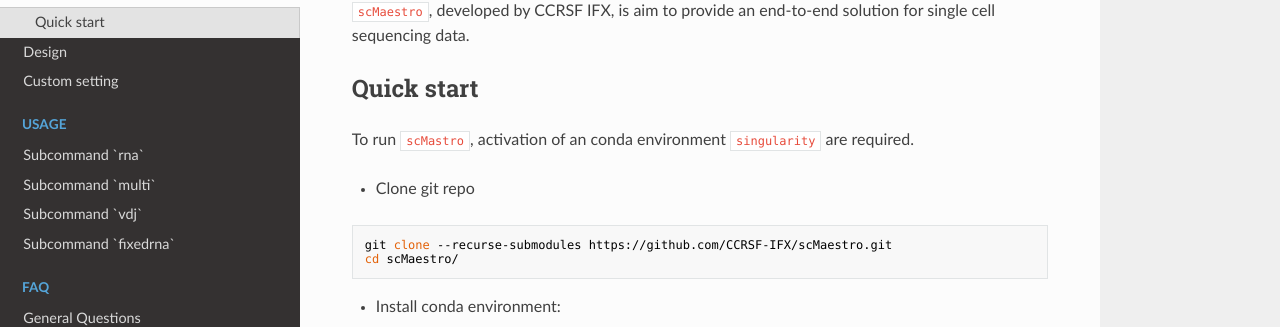
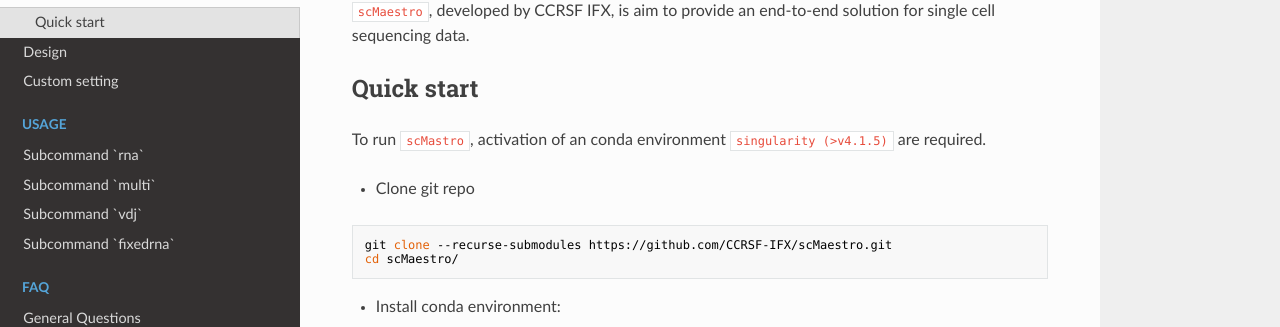
Before and after one commit to CCRSF-IFX/scMaestro, an MkDocs documentation site: the page built from docs/index.md, in a window 1280 px wide and 1318 px high. Shown: the part 161-488 px from the top of the window. Built offline with MkDocs 1.6.1, drawn with Linux system fonts in a browser that asks for light colours; nearby versions of some CDN libraries.

Commit message:
Add singularity version info

```diff
--- a/docs/index.md
+++ b/docs/index.md
@@ -4,7 +4,7 @@
 
 ## Quick start
 
-To run `scMastro`, activation of an conda environment `singularity` are required.
+To run `scMastro`, activation of an conda environment `singularity (>v4.1.5)` are required.
 
 * Clone git repo
 
```
